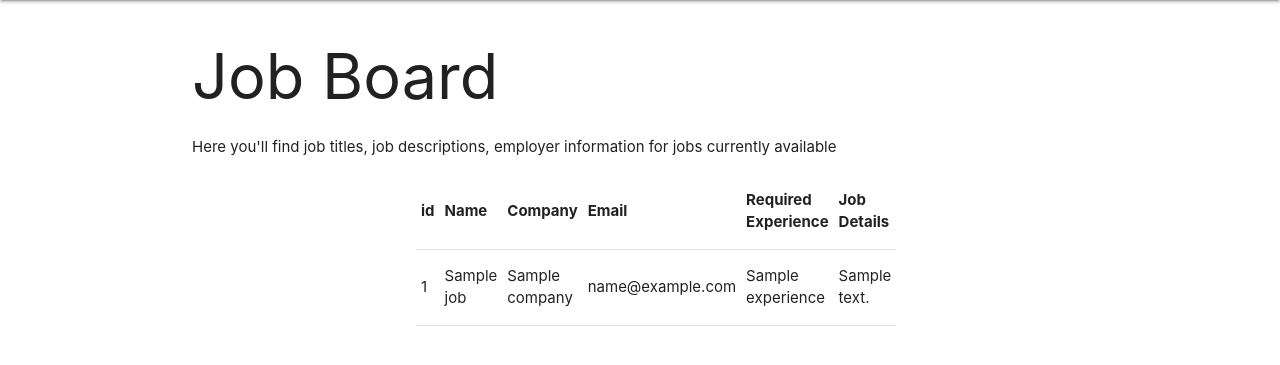
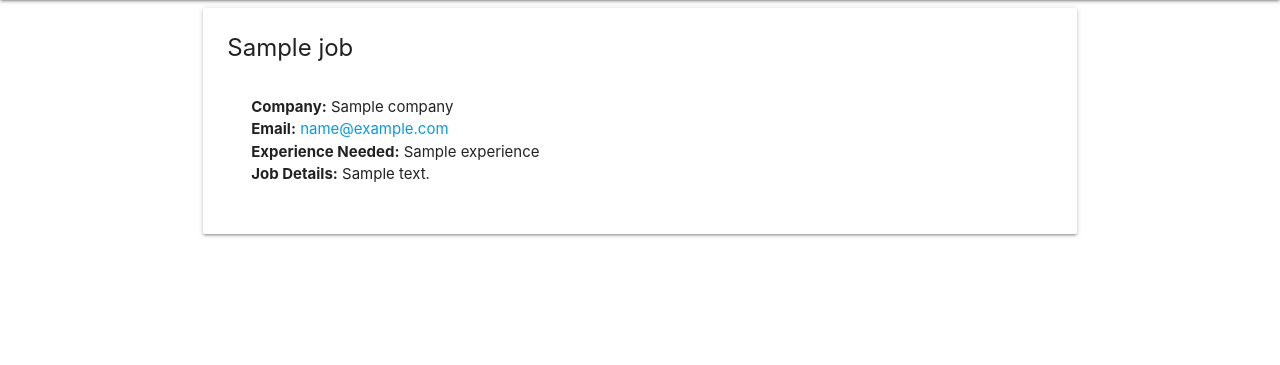
Before and after one commit to JessicaM16/AlumniGallery, a Flask app: template App/templates/jobBoard.html in a window 1280 px wide. Shown: the part 64-429 px from the top of the page. Run offline with Flask 2, Linux system fonts and the light colour scheme; the template is opened without the code that fills it: most values are stand-ins (such as "Sample title", 1, 10 or a date in 2020).

Commit message:
JobBoard

```diff
--- a/App/templates/jobBoard.html
+++ b/App/templates/jobBoard.html
@@ -4,6 +4,7 @@
 
 
 {% block content %}
+<!--
     <h1>Job Board</h1>
     <p>Here you'll find job titles, job descriptions, employer information for jobs currently available</p>
 
@@ -33,5 +34,32 @@
         </tbody>
       </table>
     </div>
+  -->
+
+  <div class="row">
+    {% for job in board %}
+    <div class="col s12 m12">
+      <div class="card ">
+        <div class="card-content">
+          <div class="card-title">
+            <b>{{job.name}}</b>
+          </div>
+          <div class="card-content">
+            <p> <b>Company:</b> {{job.company}}</p>
+            <p> <b>Email:</b> <a href="mailto:{{job.email}}" >{{job.email}}</a> </p>
+
+
+            <p> <b>Experience Needed:</b> {{job.experience}}</p>
+            <p> <b>Job Details:</b> {{job.details}}</p>
+          </div>
+
+        </div>
+
+      </div>
+    </div>
+    {% endfor %}
+  </div>
+
+
 
 {% endblock %}
```
